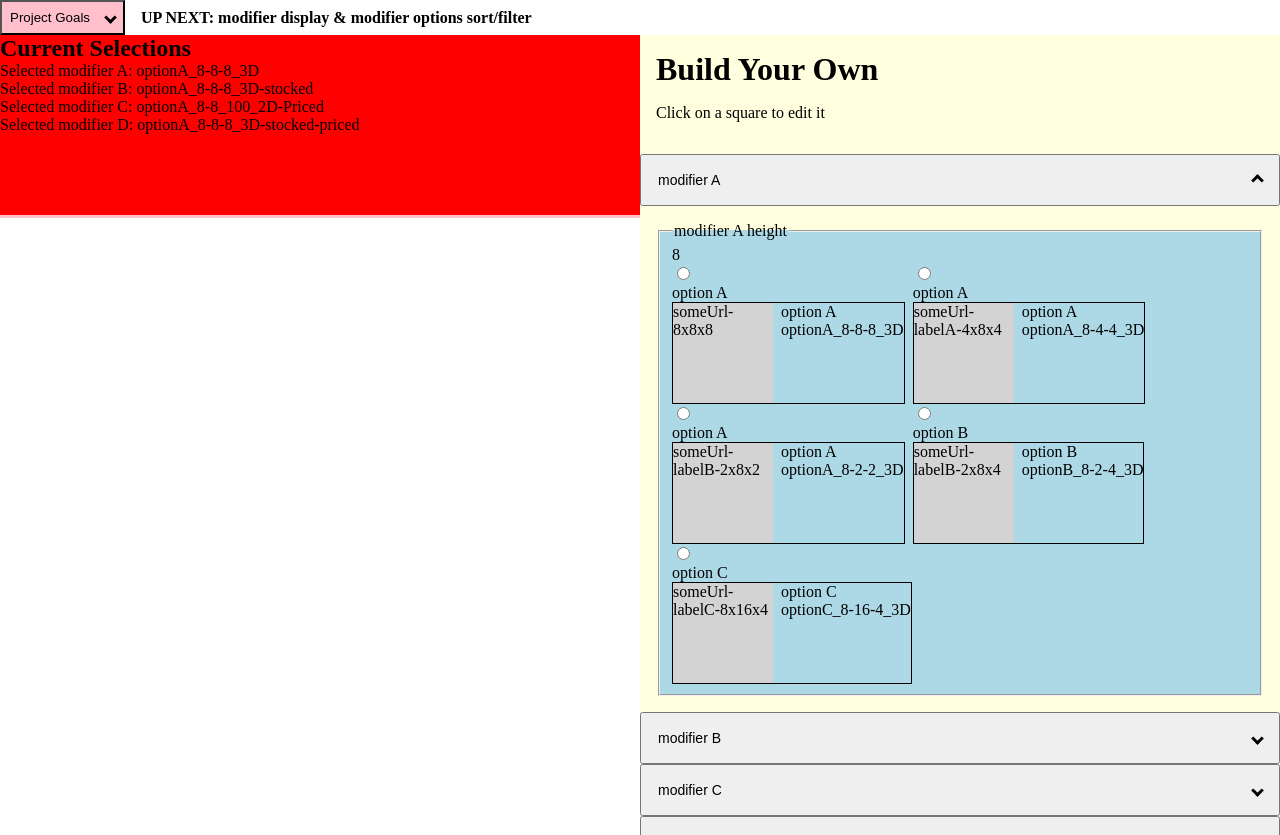
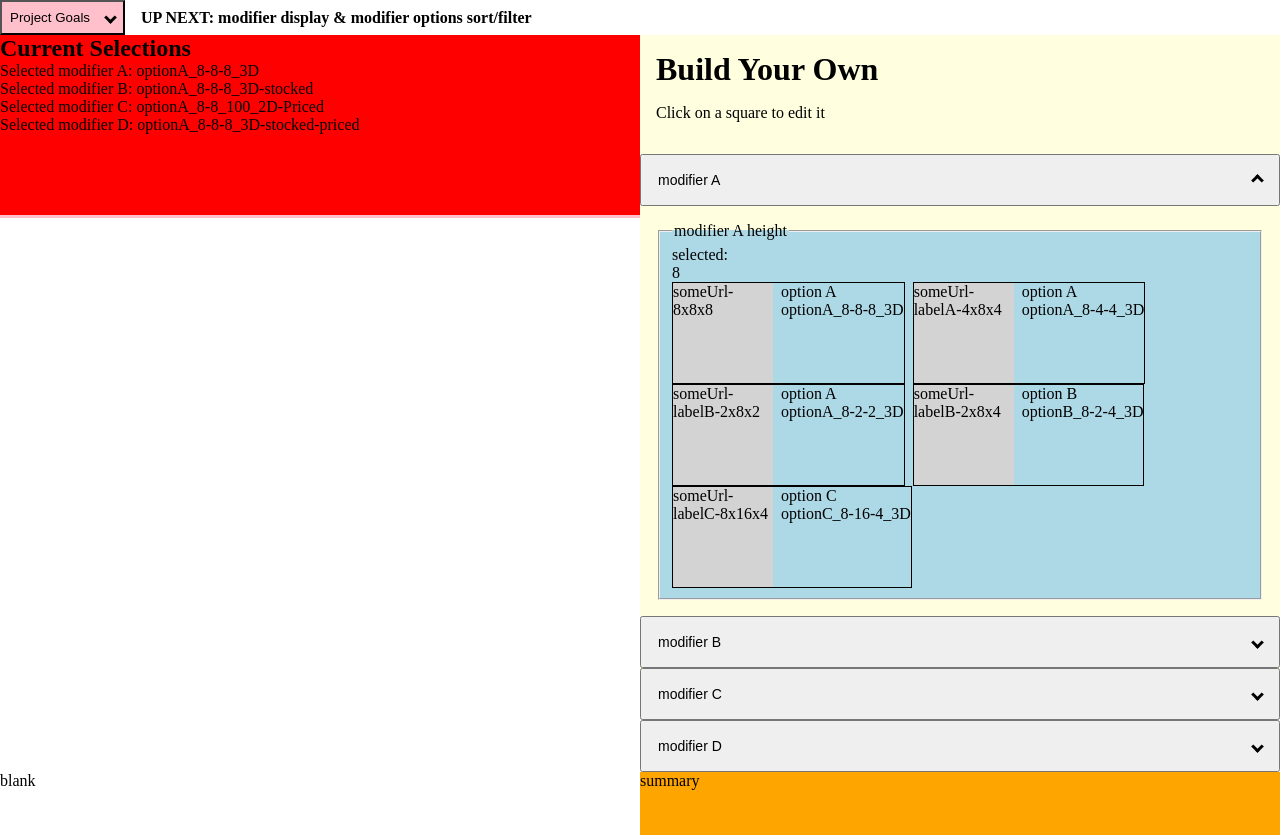
Before and after one commit to KierstenMiller/DnD-product-builder, a Next.js app in the folder next-app-test/: page /build-your-own in a window 1280 px wide. Both pictures are taken after a click on the button "modifier A". Built offline with nearby package versions, Linux system fonts and the light colour scheme.

Commit message:
partially separated radio

```diff
--- /dev/null
+++ b/next-app-test/src/Components/form-controls/categorized-radio-input-group-styles.module.scss
@@ -0,0 +1,11 @@
+.focus {
+    &:focus-within {
+        outline: 1px dashed;
+        background: red;
+    }
+
+}
+.selected {
+    color: darkblue;
+    font-weight: bold;
+}
--- /dev/null
+++ b/next-app-test/src/Components/form-controls/categorized-radio-input-group.tsx
@@ -0,0 +1,62 @@
+import classNames from "classnames";
+import { useState } from "react";
+
+import  defaultStyles  from './categorized-radio-input-group-styles.module.scss'
+
+interface propsOptionI {
+    id: string,
+    label: string,
+    // optional
+    selected?: boolean,
+}
+interface propsI {
+    heading: string,
+    onChange: ({event, newSelection}: {event: React.ChangeEvent<HTMLInputElement> | React.FormEvent<HTMLDivElement>, newSelection: string}) => any;
+    categorizedOptions: {
+        id: string,
+        category: string,
+        options: propsOptionI[],
+    }[],
+    hideInput?: boolean,
+    styles?: any, // TODO: typescript
+    mirage?: (props: any) => React.ReactNode, // TODO: look up how to not make this any
+}
+
+export const CategorizedRadioInputGroup = ({heading, categorizedOptions, onChange, styles = {}, mirage, hideInput }: propsI) => {
+    const [selected, setSelected] = useState(categorizedOptions.flatMap(cat => cat.options).find(opt => opt.selected)?.id);
+    return <fieldset className={styles.fieldset}>
+        <legend className={styles.legend}>{heading}</legend>
+        selected: {selected}
+        {categorizedOptions.map(cat => <div>
+            <div id={cat.id}>{cat.category}</div>
+            <div className={styles.optionsContainer}>
+                {cat.options.map((opt) => <div
+                    key={opt.id}
+                    className={classNames(
+                        defaultStyles.focus,
+                        styles.inputContainer,
+                        {[defaultStyles.selected || styles.selected]: opt.id === selected}
+                    )}
+            >
+                    <input
+                        id={opt.id}
+                        className={classNames(styles.input, {'visually-hidden': hideInput || mirage})}
+                        type="radio"
+                        value={opt.label}
+                        name={heading}
+                        onChange={event => {setSelected(opt.id); onChange({event, newSelection: opt.id})}}
+                        checked={opt.id === selected}
+                        aria-labelledby={`${cat.id} ${cat.id}_${opt.id}`}
+                    />
+                    <div onClick={event => {setSelected(opt.id); onChange({event, newSelection: opt.id})}}>
+                        <div id={`${cat.id}_${opt.id}`} className={classNames({'visually-hidden': mirage })}>{opt.label}</div>
+                        {/* NOTE: In forms mode (which we are forced into in a fieldset) any text in the mirage wouldn't be read - Including aria-hidden just in case */}
+                        {mirage && <div aria-hidden={true} className={styles.label}>
+                            {mirage(opt)}
+                        </div>}
+                    </div>
+                </div>)}
+            </div>
+        </div>)}
+    </fieldset>
+}
--- a/next-app-test/src/Components/form-controls/radio-input-group.tsx
+++ b/next-app-test/src/Components/form-controls/radio-input-group.tsx
@@ -1,4 +1,5 @@
 import { useState } from "react";
+
 interface propsOptionI {
     id: string,
     label: string,
@@ -40,55 +41,5 @@ export const RadioInputGroup = ({heading, options, onChange, styles = {}, mirage
                 </label>
             </div>)}
         </div>
-
     </fieldset>
 }
-
-interface props2I {
-    heading: string,
-    onChange: ({event, newSelection}: {event: React.ChangeEvent<HTMLInputElement>, newSelection: string}) => any;
-    categorizedOptions: {
-        id: string,
-        category: string,
-        options: propsOptionI[],
-    }[],
-    styles?: any, // TODO: typescript
-    mirage?: (props: any) => React.ReactNode, // TODO: look up how to not make this any
-}
-
-
-
-export const CategorizedRadioInputGroup = ({heading, categorizedOptions, onChange, styles = {}, mirage}: props2I) => {
-    const [selected, setSelected] = useState(categorizedOptions.flatMap(cat => cat.options).find(opt => opt.selected)?.id);
-    return <fieldset className={styles.fieldset}>
-        <legend className={styles.legend}>{heading}</legend>
-        {categorizedOptions.map(cat => <div>
-            <div id={cat.id}>{cat.category}</div>
-            <div className={styles.optionsContainer}>
-                {cat.options.map((opt, index) => <div key={opt.id} className={styles.inputContainer}>
-                    <input
-                        id={opt.id}
-                        className={styles.input}
-                        type="radio"
-                        value={opt.label}
-                        name={heading}
-                        onChange={event => {
-                            setSelected(opt.id);
-                            onChange({event, newSelection: opt.id})
-                        }}
-                        checked={opt.id === selected}
-                        aria-labelledby={`${cat.id} ${cat.id}_${opt.id}`}
-                    />
-                    <div id={`${cat.id}_${opt.id}`}>{opt.label}</div>
-                    {/* NOTE: In forms mode (which we are forced into in a fieldset) any text in the mirage wouldn't be read */}
-                    {/* NOTE: Including aria-hidden just in case */}
-                    {mirage && <div aria-hidden={true} className={styles.label}>
-                        {mirage(opt)}
-                    </div>}
-                </div>)}
-            </div>
-        </div>)}
-
-
-    </fieldset>
-}
--- a/next-app-test/src/Components/modifier/modifier.tsx
+++ b/next-app-test/src/Components/modifier/modifier.tsx
@@ -2,22 +2,21 @@ import { observer } from 'mobx-react-lite'
 
 import { BasicAccordionGroup } from '-/Components/accordion/basic-accordion-group'
 import { BasicAccordion } from '-/Components/accordion/basic-accordion'
-import { CategorizedRadioInputGroup, RadioInputGroup } from '-/Components/form-controls/radio-input-group'
 import { BuildYourOwnModel } from '-/page-components/build-your-own/build-your-own-model'
-import { GroupedList } from '-/Components/organizer/groupedList'
 import { modifiersT, optionI } from '-/page-components/build-your-own/build-your-own.util'
-import { groupByValues, modifierCollectionDisplayValues } from '-/data/mockUtil.data'
+import { modifierCollectionDisplayValues } from '-/data/mockUtil.data'
+import { CategorizedRadioInputGroup } from '../form-controls/categorized-radio-input-group'
 
 import cardStyles from './card-styles.module.scss'
 import imageFirstStyles from './image-first-styles.module.scss'
 import titledStyles from './titled-styles.module.scss'
 import BYOStyles from '#/build-your-own.module.scss'
-import styles from '#/Home.module.scss'
 
 interface BuildYourOwnPageI {
     model: BuildYourOwnModel,
     modifiers: modifiersT,
 }
+
 // from https://stackoverflow.com/questions/42136098/array-groupby-in-typescript
 // K-TODO: put this somewhere else
 const groupBy = <T, K extends keyof any>(arr: T[], key: (i: T) => K) =>
@@ -58,7 +57,7 @@ const collectionDisplays = {
 const makeId = (toId: string) => toId.replace(/ /g,"-");
 
 export const Modifiers = observer(({model, modifiers}: BuildYourOwnPageI) => {
-    const newModifiers = modifiers.map((mod, index) => {
+    const newModifiers = modifiers.map((mod) => {
         const groupedOptions = groupBy(mod.options, i => {
             const [, value] = Object.entries(i).find(([key,]) => key === mod.groupBy) || [];
             return value;
--- a/next-app-test/styles/globals.scss
+++ b/next-app-test/styles/globals.scss
@@ -79,6 +79,19 @@ body {
   margin: 0;
 }
 
+.hidden {
+  display: none;
+}
+
+.visually-hidden {
+  position:absolute;
+  left:-10000px;
+  top:auto;
+  width:1px;
+  height:1px;
+  overflow:hidden;
+}
+
 h1, h2, h3, h4, h5, h6 {
   padding: 0;
   margin: 0;
```
Also changed, not shown: next-app-test/src/Components/form-controls/radio-input.tsx (added, +44 -0 lines).
